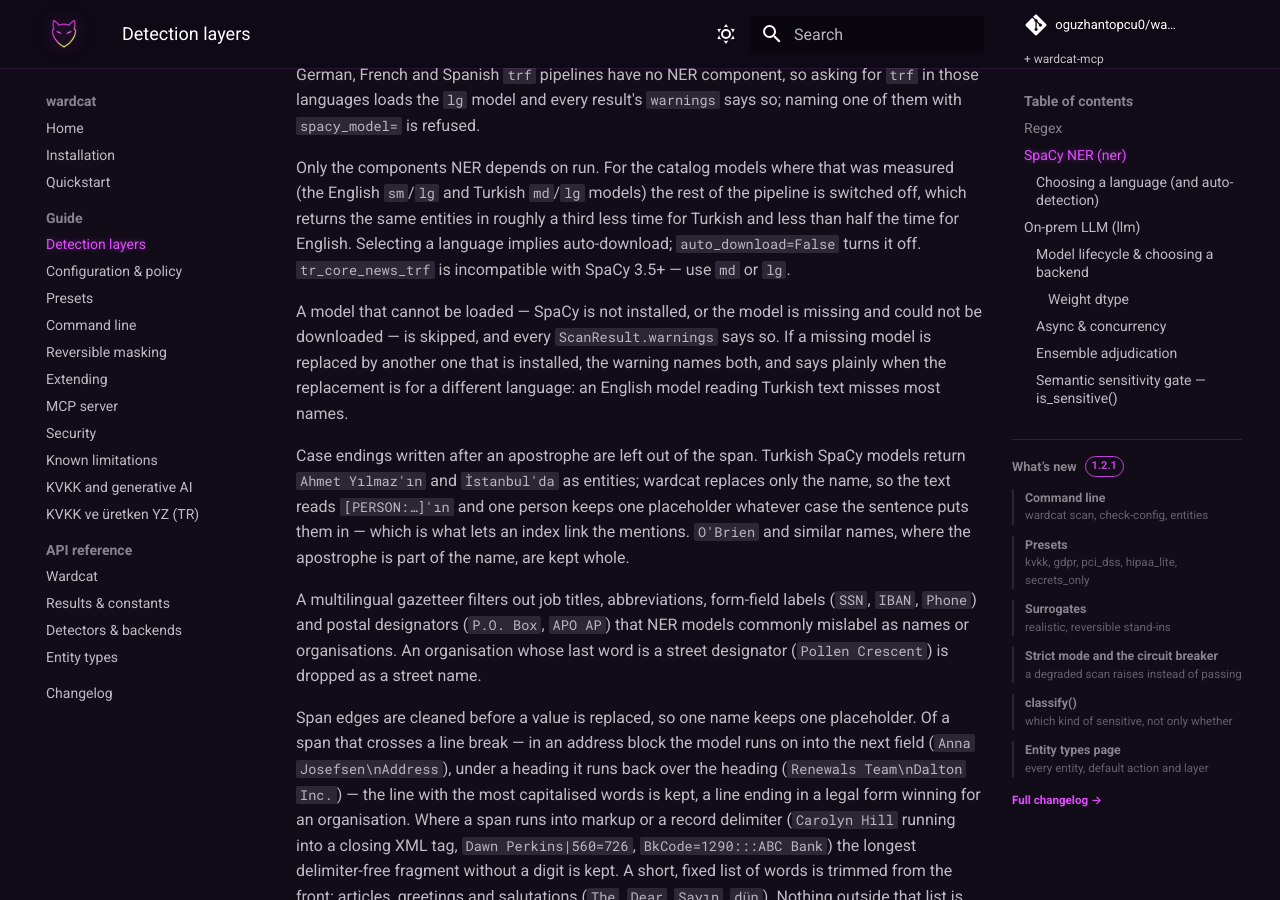
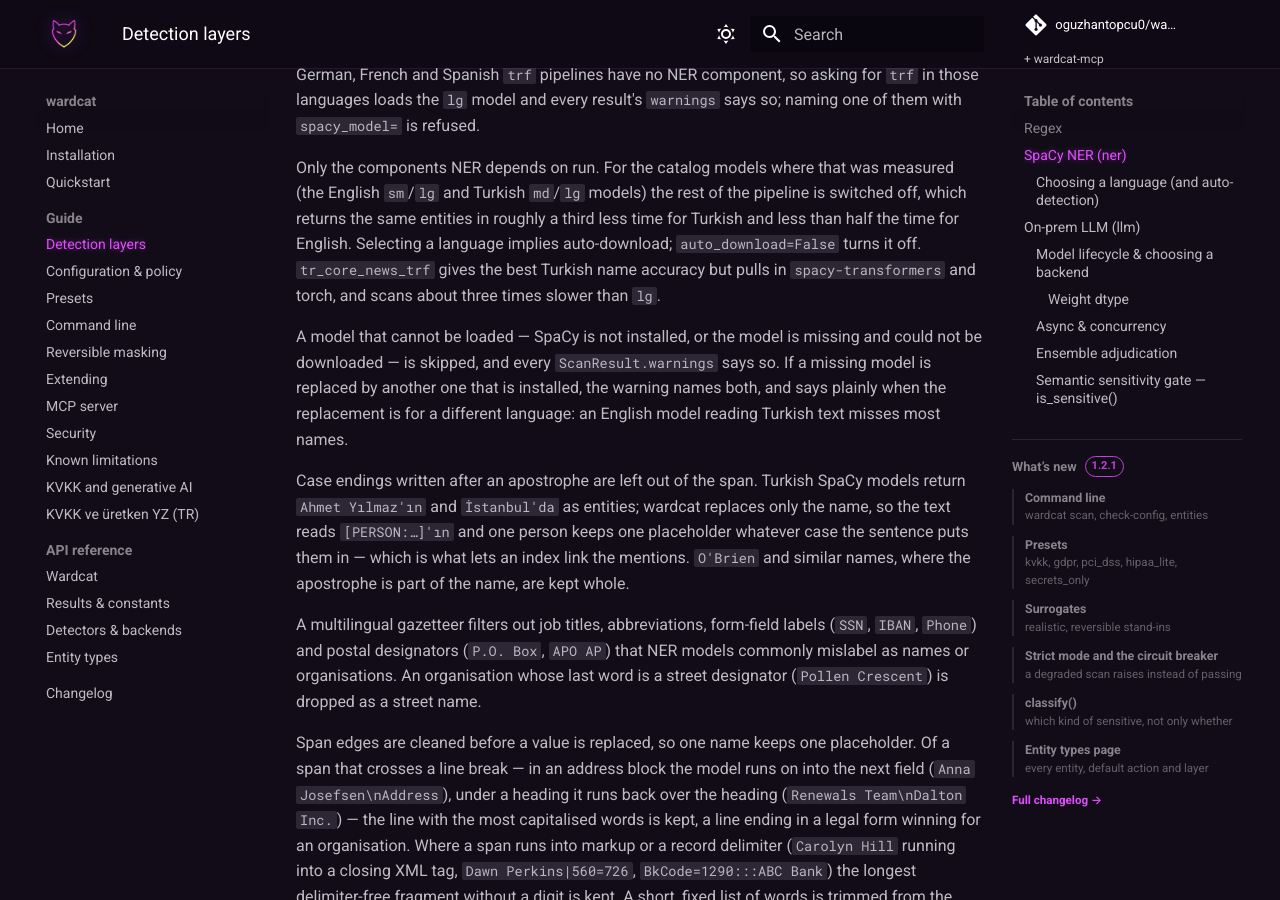
Before and after one commit to oguzhantopcu0/wardcat, an MkDocs documentation site: the page built from docs/guide/layers.md, in a window 1280 px wide and 900 px high, scrolled down 2248 px. Built offline with MkDocs 1.6.1 and Material for MkDocs 9.7.7, drawn with Linux system fonts in a browser that asks for light colours; comment, search, counter and statistics services are not loaded.

Commit message:
docs: tr_core_news_trf is supported, not incompatible
The layers guide and the known-limitations table still said the Turkish
transformer model was incompatible with SpaCy 3.5+. 1.2.2 removed that
block from the catalog: the model loads on SpaCy 3.8 with a full ner
component. What remains true is its cost: it pulls in
spacy-transformers and torch and scans about three times slower than
tr_core_news_lg.

```diff
--- a/docs/guide/layers.md
+++ b/docs/guide/layers.md
@@ -112,7 +112,8 @@ Only the components NER depends on run. For the catalog models where that was
 measured (the English `sm`/`lg` and Turkish `md`/`lg` models) the rest of the
 pipeline is switched off, which returns the same entities in roughly a third
 less time for Turkish and less than half the time for English. Selecting a language implies auto-download; `auto_download=False` turns
-it off. `tr_core_news_trf` is incompatible with SpaCy 3.5+ — use `md` or `lg`.
+it off. `tr_core_news_trf` gives the best Turkish name accuracy but pulls in
+`spacy-transformers` and torch, and scans about three times slower than `lg`.
 
 A model that cannot be loaded — SpaCy is not installed, or the model is missing
 and could not be downloaded — is skipped, and every `ScanResult.warnings` says so.
```
Also changed, not shown: docs/guide/limitations.md (+1 -1 lines).
